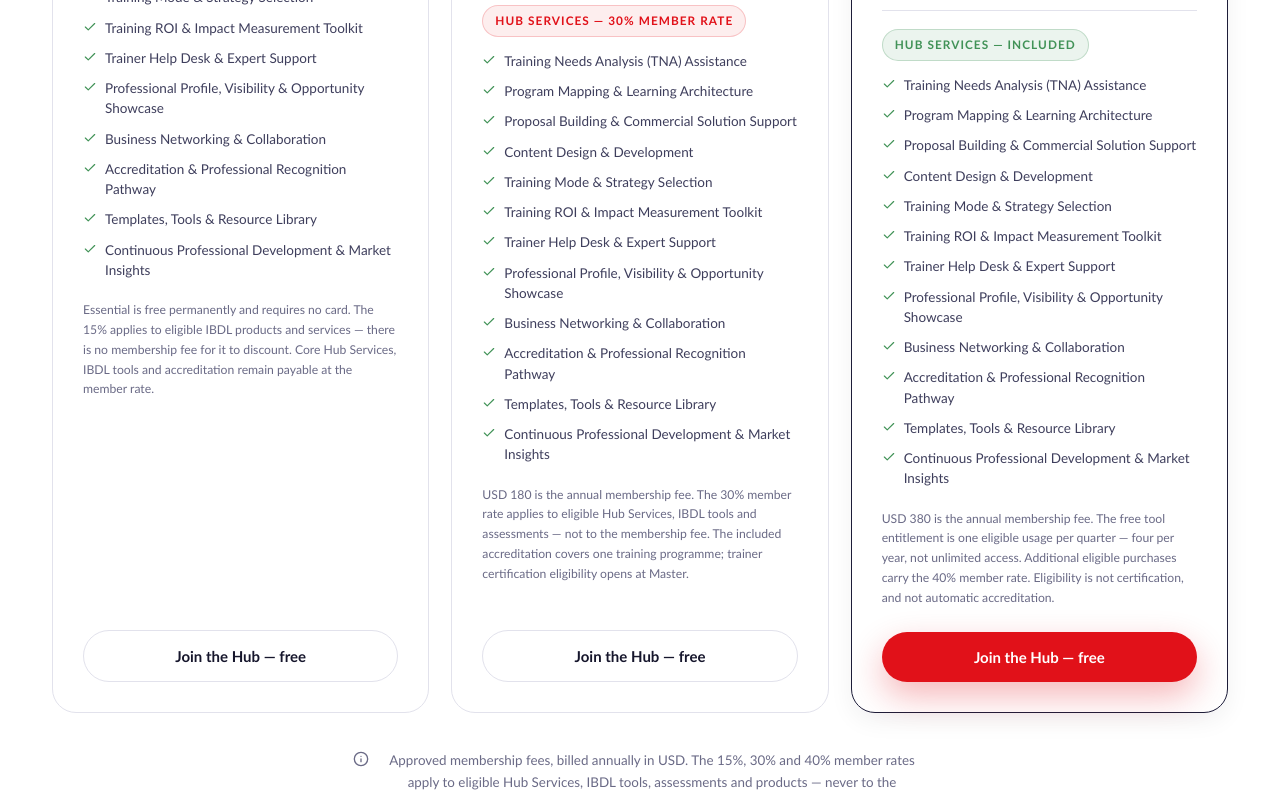
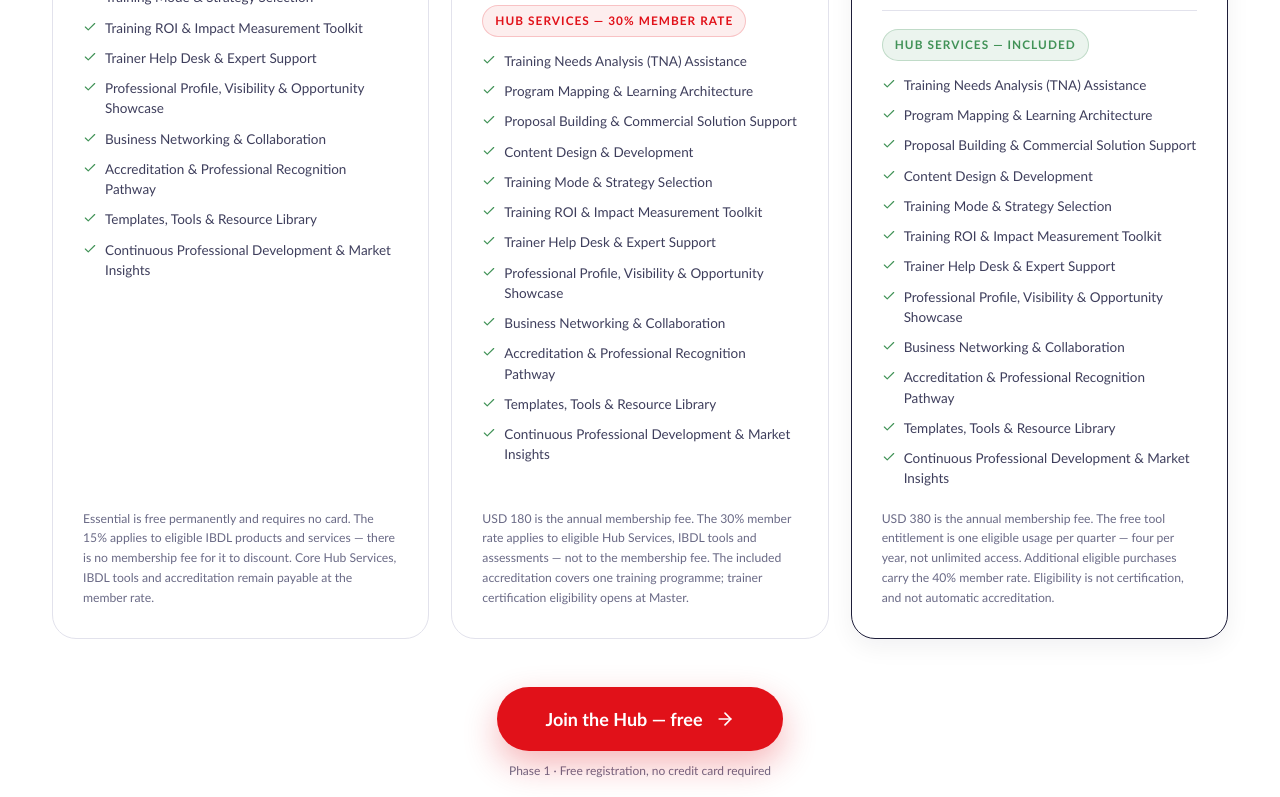
Before and after one commit to IBDL-Freelance-Hub/web, a Next.js app: page / in a window 1280 px wide. Shown: the part 6649-7446 px from the top of the page. Built offline with nearby package versions, Linux system fonts and the light colour scheme.

Commit message:
feat(plans): remove individual card CTAs and add single centered CTA under plans section

```diff
--- a/src/components/public/sections/PlansSection.tsx
+++ b/src/components/public/sections/PlansSection.tsx
@@ -4,6 +4,7 @@ import React, { useEffect, useRef, useState } from "react";
 import { PLANS_DATA } from "@/data/plansData";
 import { PlansHeader } from "./plans/PlansHeader";
 import { PlanCard, PlansGrid, PlansNote } from "./plans/PlanCard";
+import { PlansAction } from "./plans/PlansAction";
 
 export function PlansSection() {
   const [isInView, setIsInView] = useState(false);
@@ -36,6 +37,7 @@ export function PlansSection() {
       <div className="wrap mx-auto max-w-[1240px] px-4 sm:px-6 lg:px-8">
         <PlansHeader isInView={isInView} />
         <PlansGrid tiers={PLANS_DATA} isInView={isInView} />
+        <PlansAction isInView={isInView} />
         <PlansNote isInView={isInView} />
       </div>
     </section>
@@ -46,4 +48,5 @@ export function PlansSection() {
 PlansSection.Header = PlansHeader;
 PlansSection.Grid = PlansGrid;
 PlansSection.Card = PlanCard;
+PlansSection.Action = PlansAction;
 PlansSection.Note = PlansNote;
--- a/src/components/public/sections/plans/PlanCard.tsx
+++ b/src/components/public/sections/plans/PlanCard.tsx
@@ -2,7 +2,6 @@
 
 import React from "react";
 import { Check, Info } from "lucide-react";
-import { useRegistration } from "@/components/public/registration/RegistrationProvider";
 import { useLocale } from "@/components/common/DirectionProvider";
 import { PlanTierData, CORE_SERVICES_LIST } from "@/data/plansData";
 import { cn } from "@/lib/utils";
@@ -14,7 +13,6 @@ export interface PlanCardProps {
 }
 
 export function PlanCard({ tier, index = 0, isInView = true }: PlanCardProps) {
-  const { openRegistration } = useRegistration();
   const { locale, formatNumber } = useLocale();
   const delayMs = 400 + index * 150;
 
@@ -102,28 +100,9 @@ export function PlanCard({ tier, index = 0, isInView = true }: PlanCardProps) {
       </div>
 
       {/* 8. Fine Print Text */}
-      <p className="tier__fine mb-6 text-[12.2px] leading-relaxed text-[#6a6a86]">
+      <p className="tier__fine mt-auto mb-0 text-[12.2px] leading-relaxed text-[#6a6a86]">
         {isAr ? tier.fineAr : tier.fineEn}
       </p>
-
-      {/* 9. Action Button */}
-      {tier.isTop ? (
-        <button
-          type="button"
-          onClick={openRegistration}
-          className="bg-red-brand hover:bg-red-hover mt-auto w-full cursor-pointer rounded-full px-6 py-3.5 text-center text-[15px] font-bold text-white shadow-[0_14px_34px_rgba(225,17,25,0.30)] transition-all active:scale-95"
-        >
-          {isAr ? "انضم إلى المنصة — مجاناً" : "Join the Hub — free"}
-        </button>
-      ) : (
-        <button
-          type="button"
-          onClick={openRegistration}
-          className="border-line-border bg-paper hover:border-navy mt-auto w-full cursor-pointer rounded-full border px-6 py-3.5 text-center text-[15px] font-bold text-[#16162c] transition-all active:scale-95"
-        >
-          {isAr ? "انضم إلى المنصة — مجاناً" : "Join the Hub — free"}
-        </button>
-      )}
     </div>
   );
 }
--- /dev/null
+++ b/src/components/public/sections/plans/PlansAction.tsx
@@ -0,0 +1,44 @@
+"use client";
+
+import React from "react";
+import { useRegistration } from "@/components/public/registration/RegistrationProvider";
+import { useLocale } from "@/components/common/DirectionProvider";
+import { cn } from "@/lib/utils";
+import { ArrowLeft, ArrowRight } from "lucide-react";
+
+export interface PlansActionProps {
+  isInView?: boolean;
+}
+
+export function PlansAction({ isInView = true }: PlansActionProps) {
+  const { openRegistration } = useRegistration();
+  const { locale } = useLocale();
+
+  const isAr = locale === "ar";
+  const ArrowIcon = isAr ? ArrowLeft : ArrowRight;
+
+  return (
+    <div
+      className={cn(
+        "mt-12 flex flex-col items-center justify-center text-center transition-all delay-[750ms] duration-[900ms] ease-[cubic-bezier(0.16,1,0.3,1)] motion-reduce:transform-none motion-reduce:opacity-100 motion-reduce:filter-none",
+        isInView
+          ? "translate-y-0 opacity-100 filter-none"
+          : "-translate-y-12 opacity-0 blur-[6px]"
+      )}
+    >
+      <button
+        type="button"
+        onClick={openRegistration}
+        className="group relative inline-flex cursor-pointer items-center justify-center gap-3 rounded-full bg-[#e11119] px-10 py-4 text-base font-bold text-white shadow-[0_14px_34px_rgba(225,17,25,0.30)] transition-all hover:scale-[1.02] hover:bg-[#b60d14] active:scale-95 sm:px-12 sm:py-4.5 sm:text-lg"
+      >
+        <span>{isAr ? "انضم إلى المنصة — مجاناً" : "Join the Hub — free"}</span>
+        <ArrowIcon className="h-5 w-5 transition-transform duration-200 group-hover:translate-x-1 rtl:group-hover:-translate-x-1" />
+      </button>
+      <p className="mt-3 text-xs text-[#6a6a86]">
+        {isAr
+          ? "المرحلة الأولى · تسجيل مجاني بدون بطاقة ائتمان"
+          : "Phase 1 · Free registration, no credit card required"}
+      </p>
+    </div>
+  );
+}
```
